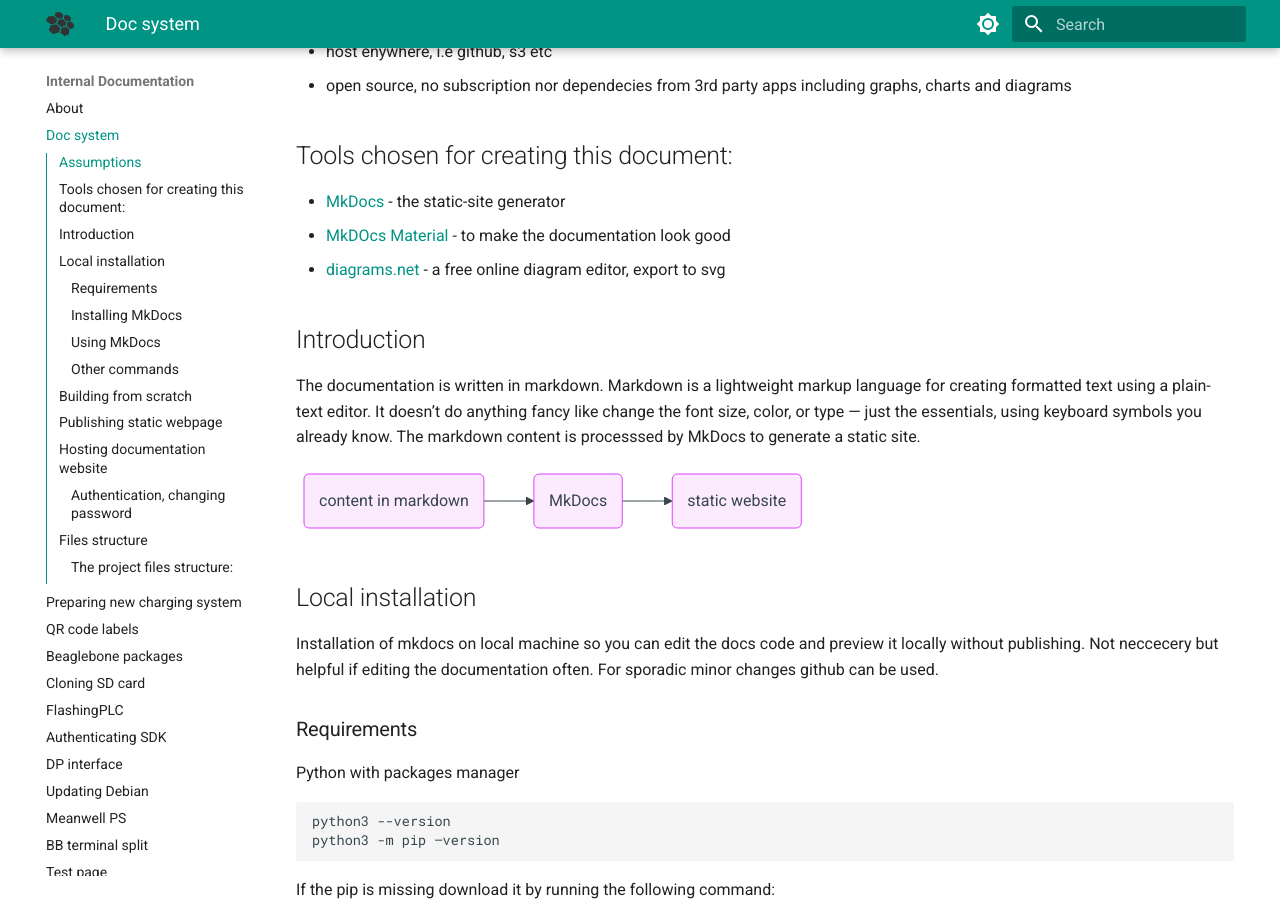
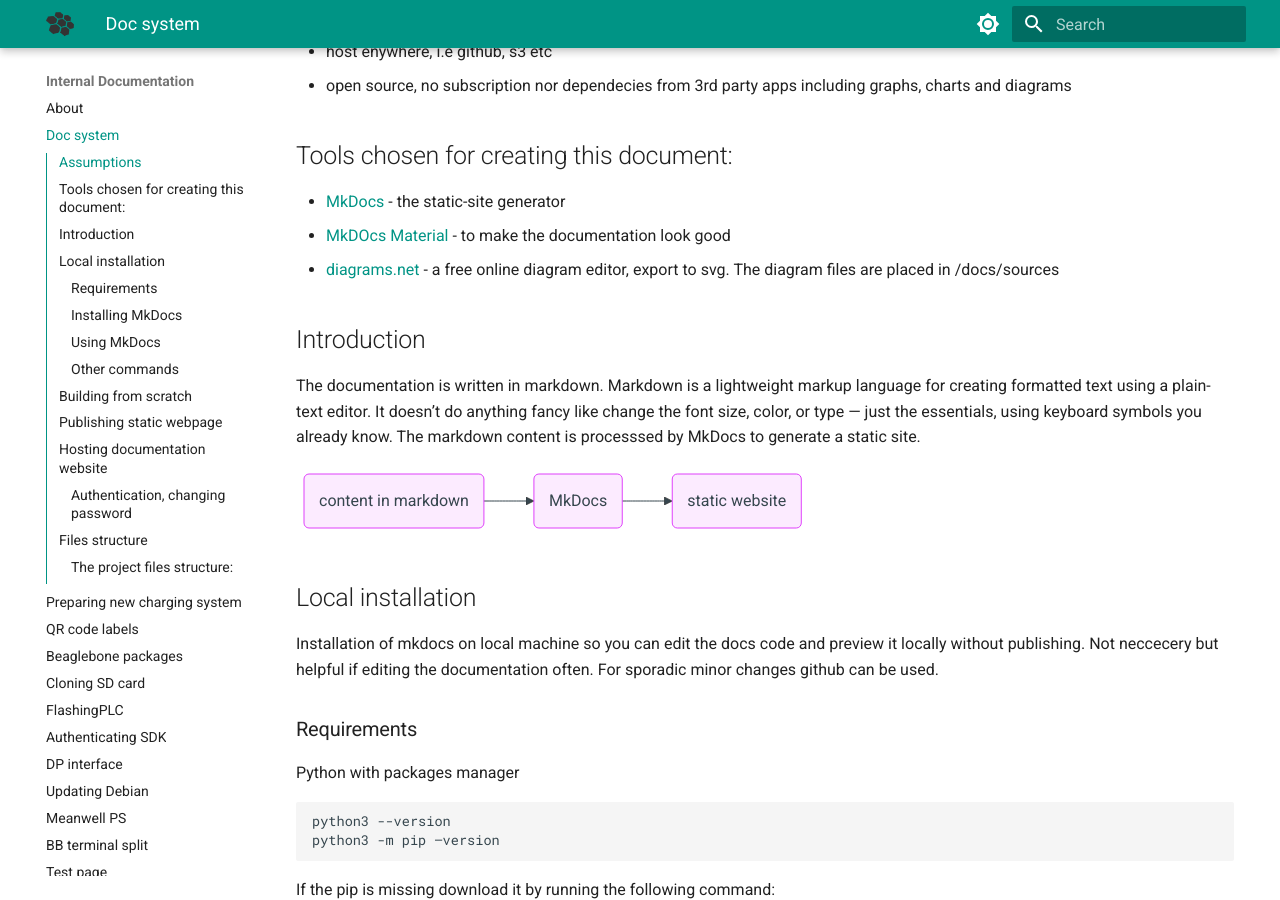
Before and after one commit to g-zajac/mkdosc-playground, an MkDocs documentation site: the page built from docs/mkdocs-intro.md, in a window 1280 px wide and 900 px high, scrolled down 393 px. Built offline with MkDocs 1.6.1 and Material for MkDocs 9.7.7, drawn with Linux system fonts in a browser that asks for light colours.

Commit message:
add source path note

```diff
--- a/docs/mkdocs-intro.md
+++ b/docs/mkdocs-intro.md
@@ -16,7 +16,7 @@
 <!-- TODO open link in a new page add {:target="_blank"} -->
 - [MkDocs](https://www.mkdocs.org) - the static-site generator
 - [MkDOcs Material](https://squidfunk.github.io/mkdocs-material/) - to make the documentation look good
-- [diagrams.net](https://www.diagrams.net) - a free online diagram editor, export to svg
+- [diagrams.net](https://www.diagrams.net) - a free online diagram editor, export to svg. The diagram files are placed in /docs/sources
 
 ## Introduction
 The documentation is written in markdown. Markdown is a lightweight markup language for creating formatted text using a plain-text editor. It doesn’t do anything fancy like change the font size, color, or type — just the essentials, using keyboard symbols you already know. The markdown content is processsed by MkDocs to generate a static site.
```
